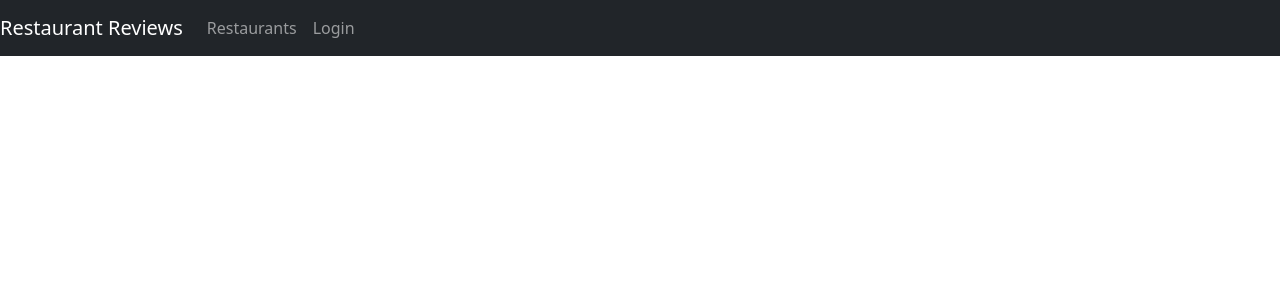
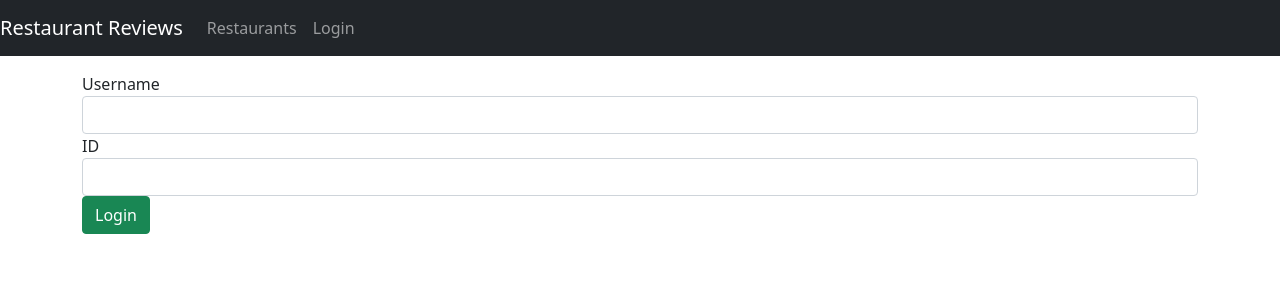
Before and after one commit to Victor-Chris/restaurant-reviews, a React (Create React App) app in the folder frontend/: page /login in a window 1280 px wide. Shown: the top 300 px of the page. Built offline with nearby package versions, Linux system fonts and the light colour scheme.

Commit message:
minor fixes

```diff
--- a/frontend/src/App.js
+++ b/frontend/src/App.js
@@ -5,7 +5,7 @@ import "bootstrap/dist/css/bootstrap.min.css";
 /** Import Components */
 import AddReview from "./components/add-review";
 import Login from "./components/login";
-import Restaurant from "./components/restaurant";
+import Restaurant from "./components/restaurants";
 import RestaurantsList from "./components/restaurants-list";
 
 function App() {
@@ -33,7 +33,7 @@ function App() {
           </li>
           <li className="nav-item">
             { user ? (
-              <a href="#" onClick={logout} className="nav-link" style={{cursor:'pointer'}}>
+              <a onClick={logout} className="nav-link" style={{cursor:'pointer'}}>
                 Logout {user.name}
               </a>
             ) : (
@@ -48,19 +48,24 @@ function App() {
       <div className="container mt-3">
         <Switch>
           <Route exact path={["/", "/restaurants"]} component={RestaurantsList} />
-          <Route exact path="/redirect" render={() => {
-            //handleRedirect();
-            return <RestaurantsList />
-          }} />
-          <Route path="/restaurants/:/id/review" render={(props) => {
-            <AddReview {...props} user={user} />
-          }} />
-          <Route path="/restaurants/:id" render={(props) => {
-            <Restaurant {...props} user={user} />
-          }}/>
-          <Route path="/login" render={(props) => {
-            <Login {...props} login={login} />
-          }} />
+          <Route
+            path="/restaurants/:id/review"
+            render={(props) => (
+              <AddReview {...props} user={user} />
+            )}
+          />
+          <Route
+            path="/restaurants/:id"
+            render={(props) => (
+              <Restaurant {...props} user={user} />
+            )}
+          />
+          <Route
+            path="/login"
+            render={(props) => (
+              <Login {...props} login={login} />
+            )}
+          />
         </Switch>
       </div>
 
--- a/frontend/src/components/login.js
+++ b/frontend/src/components/login.js
@@ -1,9 +1,56 @@
-import React from "react";
+import React, { useState } from "react";
 
-function Login() {
-  return <div>
-      <h1>React</h1>
-  </div>;
+const Login = props => {
+    const initialUserState = {
+        name: "",
+        id: ""
+    };
+
+    const [user, setUser] = useState(initialUserState);
+
+    const handleInputChange = event => {
+        const { name, value } = event.target;
+        setUser({...user, [name]: value});
+    }
+
+    const login = () => {
+        props.login(user);
+        props.history.push('/');
+    }
+
+  return (
+    <div className="submit-form">
+        <div>
+            <div className="form-group">
+                <label htmlFor="user">Username</label>
+                <input
+                    type="text"
+                    className="form-control"
+                    id="name"
+                    required="true"
+                    value={user.name}
+                    onChange={handleInputChange}
+                    name="name"
+                />
+            </div>
+            <div className="form-group">
+                <label htmlFor="id">ID</label>
+                <input
+                    type="text"
+                    className="form-control"
+                    id="id"
+                    required="true"
+                    value={user.id}
+                    onChange={handleInputChange}
+                    name="id"
+                />
+            </div>
+            <button onClick={login} className="btn btn-success">
+                Login
+            </button>
+        </div>
+    </div>
+  );
 }
 
 export default Login;
--- a/frontend/src/components/restaurant.js
+++ /dev/null
@@ -1,9 +0,0 @@
-import React from "react";
-
-function Restaurant() {
-  return <div>
-    <h1>Restaurants  </h1>
-  </div>;
-}
-
-export default Restaurant;
--- a/frontend/src/components/restaurants-list.js
+++ b/frontend/src/components/restaurants-list.js
@@ -1,6 +1,5 @@
 import React, { useState, useEffect } from "react";
 import { Link } from "react-router-dom";
-import restaurant from "../services/restaurant";
 import RestaurantDataService from "../services/restaurant";
 
 const RestaurantsList = props => {
--- /dev/null
+++ b/frontend/src/components/restaurants.js
@@ -0,0 +1,108 @@
+import React, { useState, useEffect } from "react";
+import RestaurantDataService from "../services/restaurant";
+import { Link } from "react-router-dom";
+
+const Restaurant = (props) => {
+  const initialRestaurantState = {
+    id: null,
+    name: "",
+    address: {},
+    cuisine: "",
+    reviews: [],
+  };
+
+  const [restaurant, setRestaurant] = useState(initialRestaurantState);
+
+  const getRestaurant = id => {
+    RestaurantDataService.get(id)
+      .then((response) => {
+        setRestaurant(response.data);
+        console.log(response.data);
+      })
+      .catch((e) => {
+        console.log(e);
+      });
+  };
+
+  useEffect(() => {
+    getRestaurant(props.match.params.id);
+  }, [props.match.params.id]);
+
+  const deleteReview = (reviewId, index) => {
+    RestaurantDataService.deleteReview(reviewId)
+      .then((response) => {
+        setRestaurant((prevState) => {
+          prevState.reviews.splice(index, 1);
+          return {
+            ...prevState,
+          };
+        });
+      })
+      .catch((e) => {
+        console.log(e);
+      });
+  };
+
+  return (
+    <div>
+      {restaurant ? (
+        <div>
+          <h5>{restaurant.name}</h5>
+          <p>
+            <strong>Cuisine: </strong>{restaurant.cuisine}
+            <strong>Address: </strong>{restaurant.address.building} {restaurant.address.street}, {restaurant.address.zipcode}
+          </p>
+          <Link to={"/restaurants/" + props.match.params.id + "/review"} className="btn btn-primary">
+            Add Review
+          </Link>
+          <h4>Reviews</h4>
+          <div className="row">
+            {restaurant.reviews.length > 0 ? (
+              restaurant.reviews.map((review, index) => {
+                return (
+                  <div className="col-lg-4" pb-1 key={index}>
+                    <div className="card">
+                      <div className="card-body">
+                        <p className="card-text">
+                          {review.text} <br />
+                          <strong>User: </strong>{review.name} <br />
+                          <strong>Date: </strong>{review.date}
+                        </p>
+                        {props.user && props.user.id === review.user_id &&
+                          <div className="row">
+                            <a onClick={() => deleteReview(review._id, index)} className="btn btn-primary col-lg-5 mx-1 mb-1">
+                              Delete
+                            </a>
+                            <Link to={{
+                              pathname: "/restaurants/" + props.match.params.id + "/review",
+                              state: {
+                                currentReview: review
+                              }
+                            }}>
+                              Edit
+                            </Link>
+                          </div>
+                        }
+                      </div>
+                    </div>
+                  </div>
+                )
+              })
+            ) : (
+              <div className="col-sm-4">
+                <p>No reviews yet.</p>
+              </div>
+            )}
+          </div>
+        </div>
+      ) : (
+        <div>
+          <br />
+          <p>No Restaurant selected</p>
+        </div>
+      )}
+    </div>
+  );
+};
+
+export default Restaurant;
```
